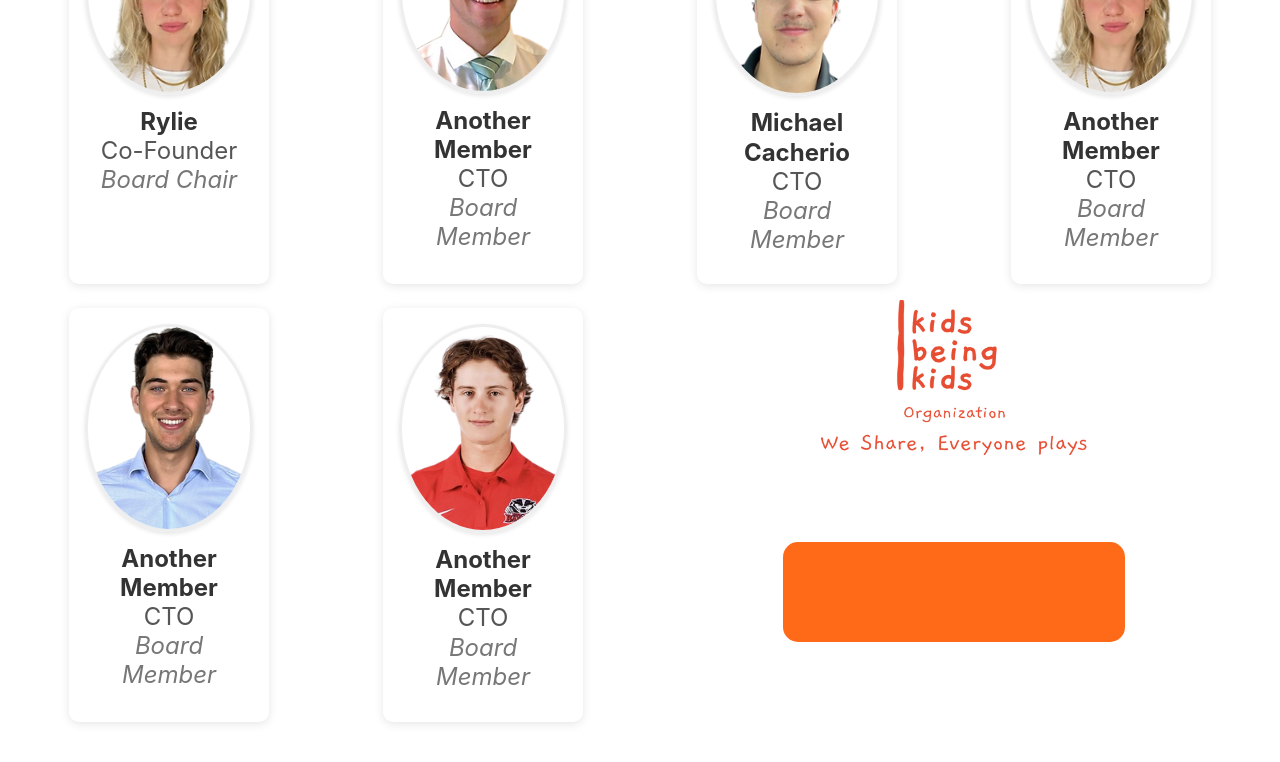
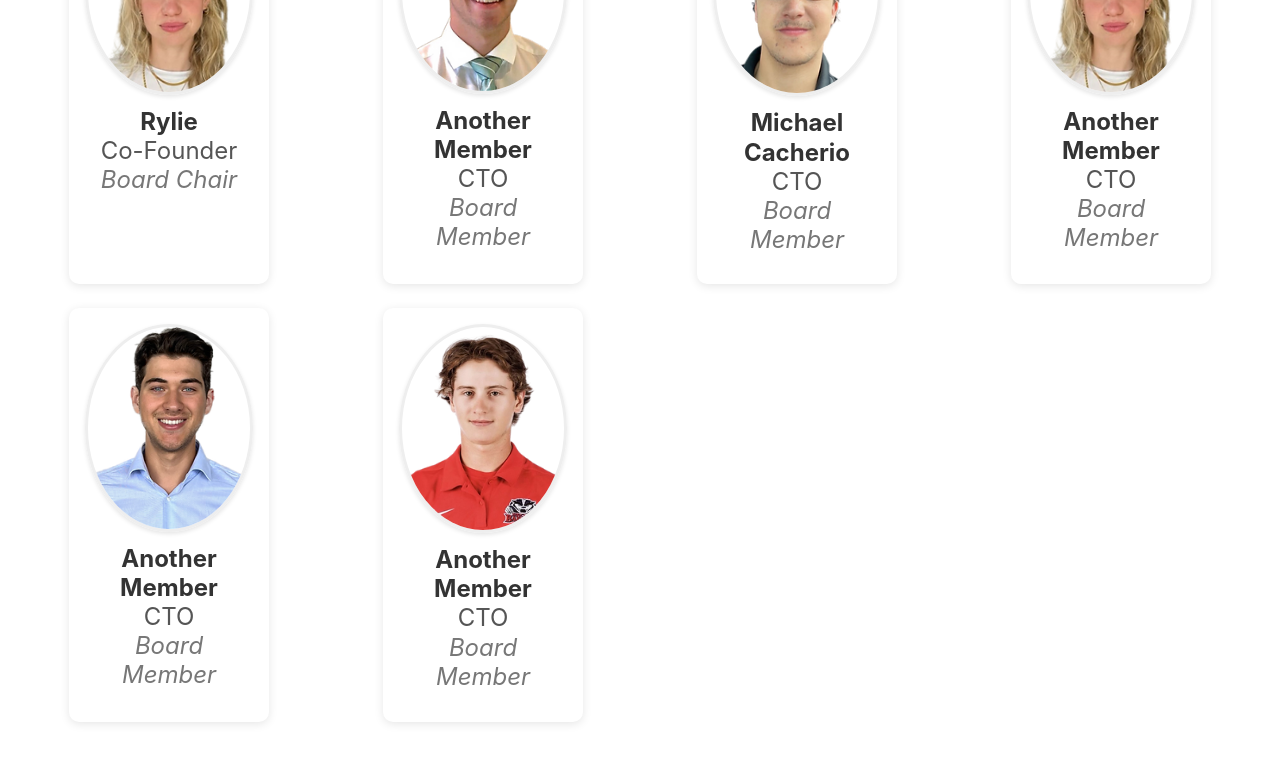
Before and after one commit to RadmehrM/KBK-React, a React (Create React App) app in the folder kbk-react/: page /team in a window 1280 px wide. Shown: the part 1011-1773 px from the top of the page. Built offline with nearby package versions, Linux system fonts and the light colour scheme.

Commit message:
Update Team.js

```diff
--- a/kbk-react/src/components/Team.js
+++ b/kbk-react/src/components/Team.js
@@ -30,10 +30,7 @@ const TeamSection = () => {
         />
       ))}
 
-      <div className={styles.additionalImageContainer}>
-        <img className={styles.additionalElement} alt="Decorative element" src={elementImage} />
-        <div className={styles.rectangle}></div>
-      </div>
+
     </section>
   );
 };
```
